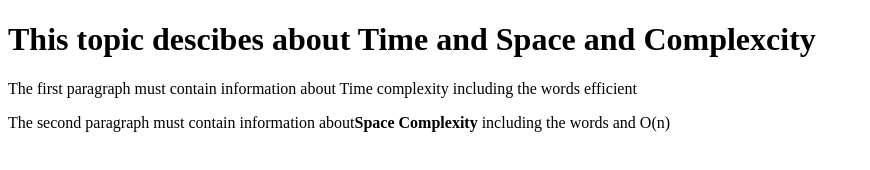
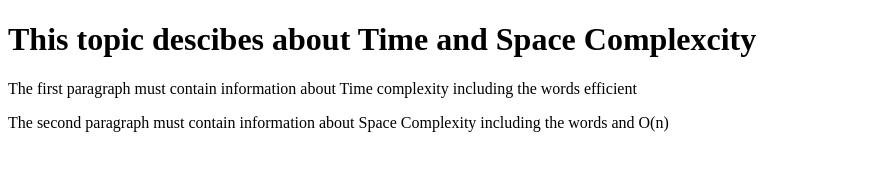
Before and after one commit to acciojob/time-and-space-complexity-Ayush-885868, a website: page main.html in a window 1280 px wide. Shown: the whole page, without its empty margins (0-870 px from the left). Drawn offline with Linux system fonts and the light colour scheme.

Commit message:
created a submission

```diff
--- a/main.html
+++ b/main.html
@@ -10,10 +10,10 @@
 	<!-- the entire body must be written by student -->
     <script type="text/javascript" src="./script.js">
 </script>
-<h1>This topic descibes about Time and Space and Complexcity</h1>
+<h1>This topic descibes about Time and <b>Space Complexcity</b></h1>
 	<p>The first paragraph must contain information about Time complexity
 		including the words  efficient</p>
-	<p>The second paragraph must contain information about<b>Space Complexity</b>
+	<p>The second paragraph must contain information about Space Complexity
 		including the words and O(n)</p>
 
 </body>
```
